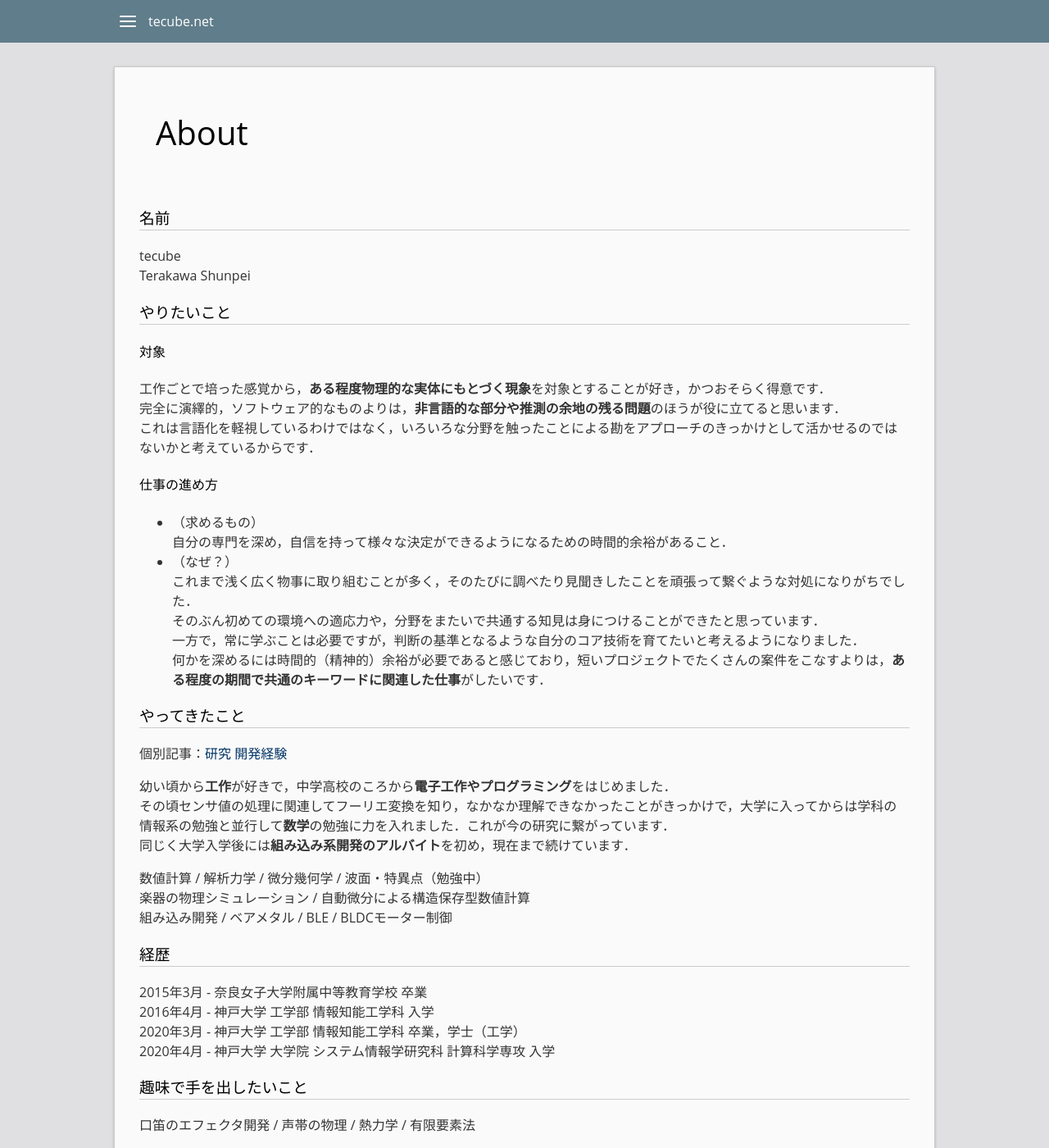
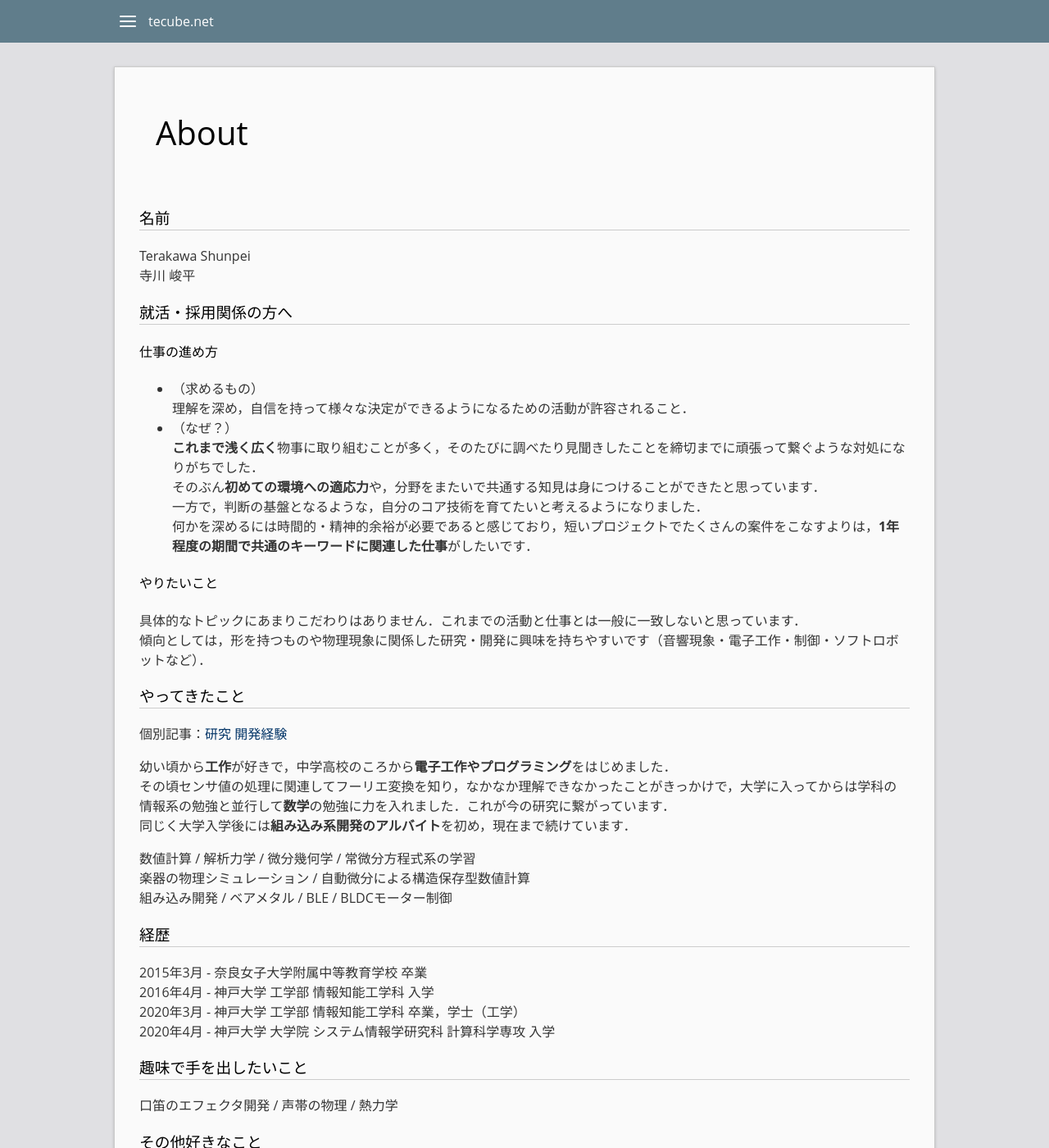
Before and after one commit to tecube/tecube.github.io, a Jekyll site: the page built from about.markdown, in a window 1280 px wide and 1400 px high. Shown: the whole window at 82% size. Built offline with Jekyll 4.4.1, drawn with Linux system fonts in a browser that asks for light colours.

Commit message:
modified about page

```diff
--- a/about.markdown
+++ b/about.markdown
@@ -5,24 +5,23 @@ permalink: /about/
 ---
 
 ### 名前
-tecube
 Terakawa Shunpei
+寺川 峻平
 
 
-### やりたいこと
-#### 対象
-工作ごとで培った感覚から，**ある程度物理的な実体にもとづく現象**を対象とすることが好き，かつおそらく得意です．
-完全に演繹的，ソフトウェア的なものよりは，**非言語的な部分や推測の余地の残る問題**のほうが役に立てると思います．
-これは言語化を軽視しているわけではなく，いろいろな分野を触ったことによる勘をアプローチのきっかけとして活かせるのではないかと考えているからです．
-
+### 就活・採用関係の方へ
 #### 仕事の進め方
 - （求めるもの）
-  自分の専門を深め，自信を持って様々な決定ができるようになるための時間的余裕があること．
+  理解を深め，自信を持って様々な決定ができるようになるための活動が許容されること．
 - （なぜ？）
-  これまで浅く広く物事に取り組むことが多く，そのたびに調べたり見聞きしたことを頑張って繋ぐような対処になりがちでした．
-  そのぶん初めての環境への適応力や，分野をまたいで共通する知見は身につけることができたと思っています．
-  一方で，常に学ぶことは必要ですが，判断の基準となるような自分のコア技術を育てたいと考えるようになりました．
-  何かを深めるには時間的（精神的）余裕が必要であると感じており，短いプロジェクトでたくさんの案件をこなすよりは，**ある程度の期間で共通のキーワードに関連した仕事**がしたいです．
+  **これまで浅く広く**物事に取り組むことが多く，そのたびに調べたり見聞きしたことを締切までに頑張って繋ぐような対処になりがちでした．
+  そのぶん**初めての環境への適応力**や，分野をまたいで共通する知見は身につけることができたと思っています．
+  一方で，判断の基盤となるような，自分のコア技術を育てたいと考えるようになりました．
+  何かを深めるには時間的・精神的余裕が必要であると感じており，短いプロジェクトでたくさんの案件をこなすよりは，**1年程度の期間で共通のキーワードに関連した仕事**がしたいです．
+
+#### やりたいこと
+  具体的なトピックにあまりこだわりはありません．これまでの活動と仕事とは一般に一致しないと思っています．
+  傾向としては，形を持つものや物理現象に関係した研究・開発に興味を持ちやすいです（音響現象・電子工作・制御・ソフトロボットなど）．
 
 
 ### やってきたこと
@@ -32,7 +31,7 @@ Terakawa Shunpei
 その頃センサ値の処理に関連してフーリエ変換を知り，なかなか理解できなかったことがきっかけで，大学に入ってからは学科の情報系の勉強と並行して**数学**の勉強に力を入れました．これが今の研究に繋がっています．
 同じく大学入学後には**組み込み系開発のアルバイト**を初め，現在まで続けています．
 
-数値計算 / 解析力学 / 微分幾何学 / 波面・特異点（勉強中）
+数値計算 / 解析力学 / 微分幾何学 / 常微分方程式系の学習
 楽器の物理シミュレーション / 自動微分による構造保存型数値計算
 組み込み開発 / ベアメタル / BLE / BLDCモーター制御
 
@@ -45,7 +44,7 @@ Terakawa Shunpei
 
 
 ### 趣味で手を出したいこと
-口笛のエフェクタ開発 / 声帯の物理 / 熱力学 / 有限要素法
+口笛のエフェクタ開発 / 声帯の物理 / 熱力学
 
 
 ### その他好きなこと
```
